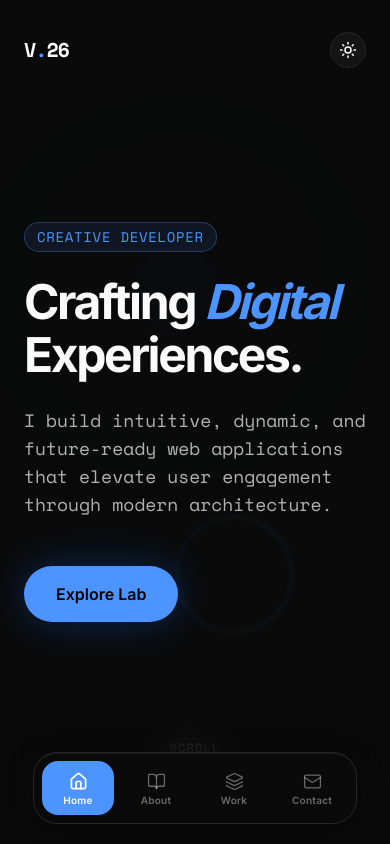
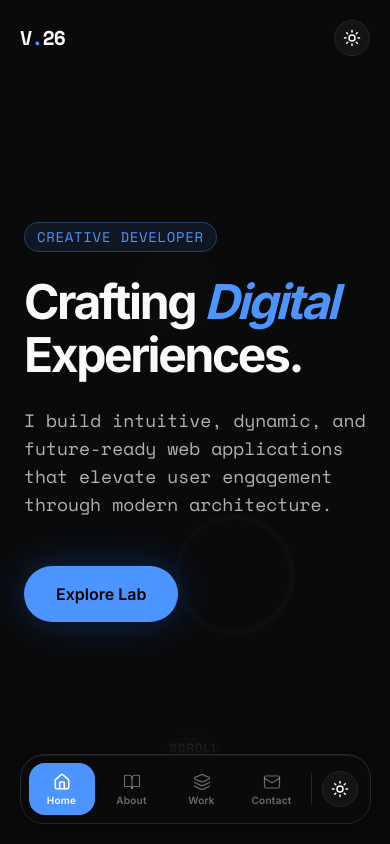
Before and after one commit to Musk172/Portfolio, a Next.js app: page / in a window 390 px wide. Shown: the top 844 px of the page. Built offline with nearby package versions, Linux system fonts and the light colour scheme.

Commit message:
Mobile: logo top bar + theme toggle embedded in bottom nav pill

```diff
--- a/src/components/Navbar.tsx
+++ b/src/components/Navbar.tsx
@@ -8,10 +8,10 @@ import { Home, Layers, Mail, BookOpen } from "lucide-react";
 import { motion } from "framer-motion";
 
 const links = [
-  { label: "Home",     href: "#hero",     icon: Home },
-  { label: "About",    href: "#about",    icon: BookOpen },
-  { label: "Work",     href: "#projects", icon: Layers },
-  { label: "Contact",  href: "#contact",  icon: Mail },
+  { label: "Home",    href: "#hero",     icon: Home },
+  { label: "About",   href: "#about",    icon: BookOpen },
+  { label: "Work",    href: "#projects", icon: Layers },
+  { label: "Contact", href: "#contact",  icon: Mail },
 ];
 
 export default function Navbar() {
@@ -21,7 +21,7 @@ export default function Navbar() {
   useEffect(() => {
     const handleScroll = () => {
       setScrolled(window.scrollY > 50);
-      const sections = links.map(l => l.href);
+      const sections = links.map((l) => l.href);
       for (const section of [...sections].reverse()) {
         const el = document.querySelector(section);
         if (el && el.getBoundingClientRect().top <= 150) {
@@ -37,10 +37,28 @@ export default function Navbar() {
 
   return (
     <>
-      {/* ── Desktop Top Bar ─────────────────────────────── */}
+      {/* ── Mobile Top Bar: Logo + Theme Toggle ─────────── */}
+      <div
+        className={cn(
+          "md:hidden fixed top-0 inset-x-0 z-40 flex items-center justify-between px-5 transition-all duration-500",
+          scrolled
+            ? "py-3 bg-background/80 backdrop-blur-xl border-b border-border shadow-sm"
+            : "py-5 bg-transparent"
+        )}
+      >
+        {/* Logo */}
+        <Link href="/" className="font-mono font-bold text-xl tracking-tighter">
+          V<span className="text-primary">.</span>26
+        </Link>
+
+        {/* Day/Night toggle with animated sun/moon label */}
+        <ThemeToggle />
+      </div>
+
+      {/* ── Desktop Top Bar ──────────────────────────────── */}
       <header
         className={cn(
-          "fixed top-0 inset-x-0 z-40 transition-all duration-500 pointer-events-none",
+          "hidden md:block fixed top-0 inset-x-0 z-40 transition-all duration-500 pointer-events-none",
           scrolled ? "py-4" : "py-8"
         )}
       >
@@ -52,7 +70,7 @@ export default function Navbar() {
           {/* Desktop links */}
           <nav
             className={cn(
-              "hidden md:flex items-center gap-8 px-7 py-2.5 rounded-full border transition-all duration-500",
+              "flex items-center gap-8 px-7 py-2.5 rounded-full border transition-all duration-500",
               scrolled
                 ? "bg-background/70 backdrop-blur-xl border-border shadow-lg"
                 : "bg-transparent border-transparent"
@@ -88,9 +106,9 @@ export default function Navbar() {
         </div>
       </header>
 
-      {/* ── Mobile Bottom Navigation (App-style) ─────────── */}
+      {/* ── Mobile Bottom Navigation ─────────────────────── */}
 
-      {/* Blur overlay strip — blurs only the page content behind the nav */}
+      {/* Blurred strip behind the nav (mobile only) */}
       <div
         className="md:hidden fixed bottom-0 inset-x-0 h-36 z-40 pointer-events-none"
         style={{
@@ -101,8 +119,9 @@ export default function Navbar() {
       />
 
       <nav className="md:hidden fixed bottom-5 inset-x-0 z-50 flex justify-center pointer-events-none">
+        {/* Outer wrapper: Logo | Tabs | Theme — all in one pill */}
         <div
-          className="pointer-events-auto flex items-center gap-1.5 rounded-3xl p-2"
+          className="pointer-events-auto flex items-center gap-1 rounded-3xl p-2"
           style={{
             background: "hsl(var(--background))",
             boxShadow:
@@ -110,6 +129,7 @@ export default function Navbar() {
             border: "1px solid hsl(var(--border))",
           }}
         >
+          {/* Nav Tab Buttons */}
           {links.map((link) => {
             const Icon = link.icon;
             const isActive = activeTab === link.href;
@@ -129,11 +149,13 @@ export default function Navbar() {
                 )}
                 <div
                   className={cn(
-                    "relative z-10 flex flex-col items-center justify-center gap-1 w-[72px] h-[54px] rounded-2xl transition-colors duration-200",
-                    isActive ? "text-white" : "text-foreground/40 hover:text-foreground/70"
+                    "relative z-10 flex flex-col items-center justify-center gap-1 w-[66px] h-[52px] rounded-2xl transition-colors duration-200",
+                    isActive
+                      ? "text-white"
+                      : "text-foreground/40 hover:text-foreground/70"
                   )}
                 >
-                  <Icon size={19} strokeWidth={isActive ? 2.2 : 1.6} />
+                  <Icon size={18} strokeWidth={isActive ? 2.2 : 1.6} />
                   <span className="text-[10px] font-semibold tracking-wide leading-none">
                     {link.label}
                   </span>
@@ -141,6 +163,14 @@ export default function Navbar() {
               </Link>
             );
           })}
+
+          {/* Thin divider line */}
+          <div className="w-px h-8 bg-border mx-0.5 shrink-0" />
+
+          {/* Theme Toggle Button */}
+          <div className="px-1">
+            <ThemeToggle />
+          </div>
         </div>
       </nav>
     </>
```
